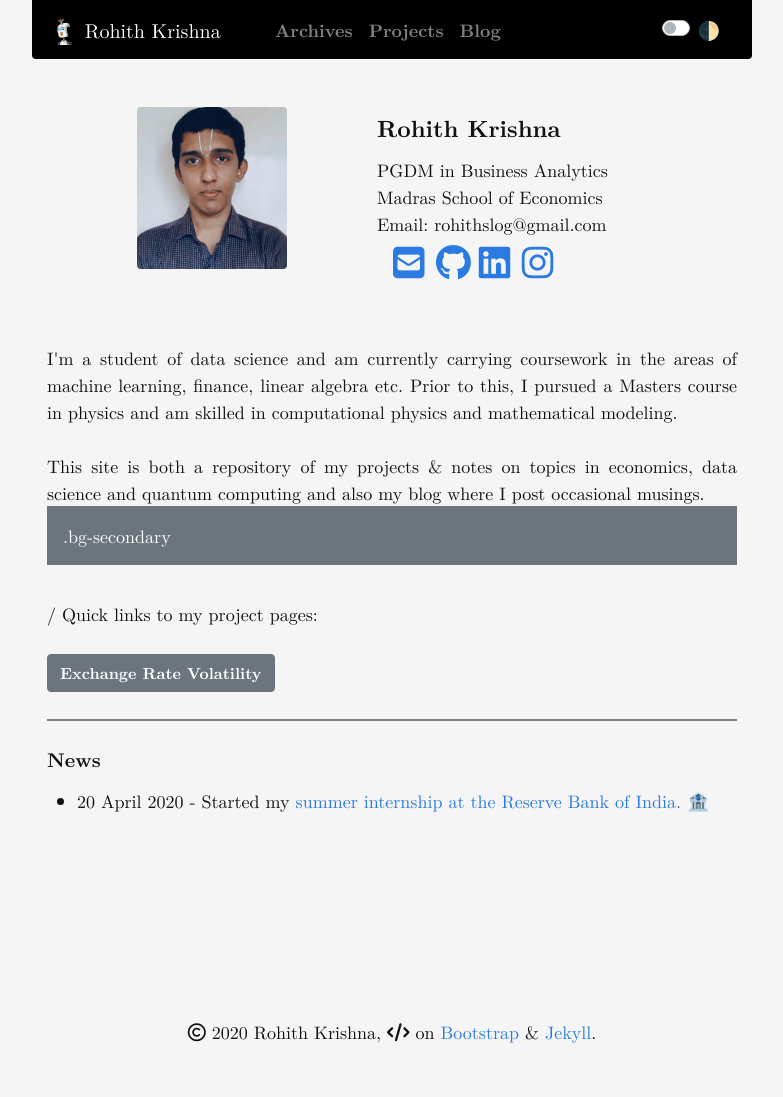
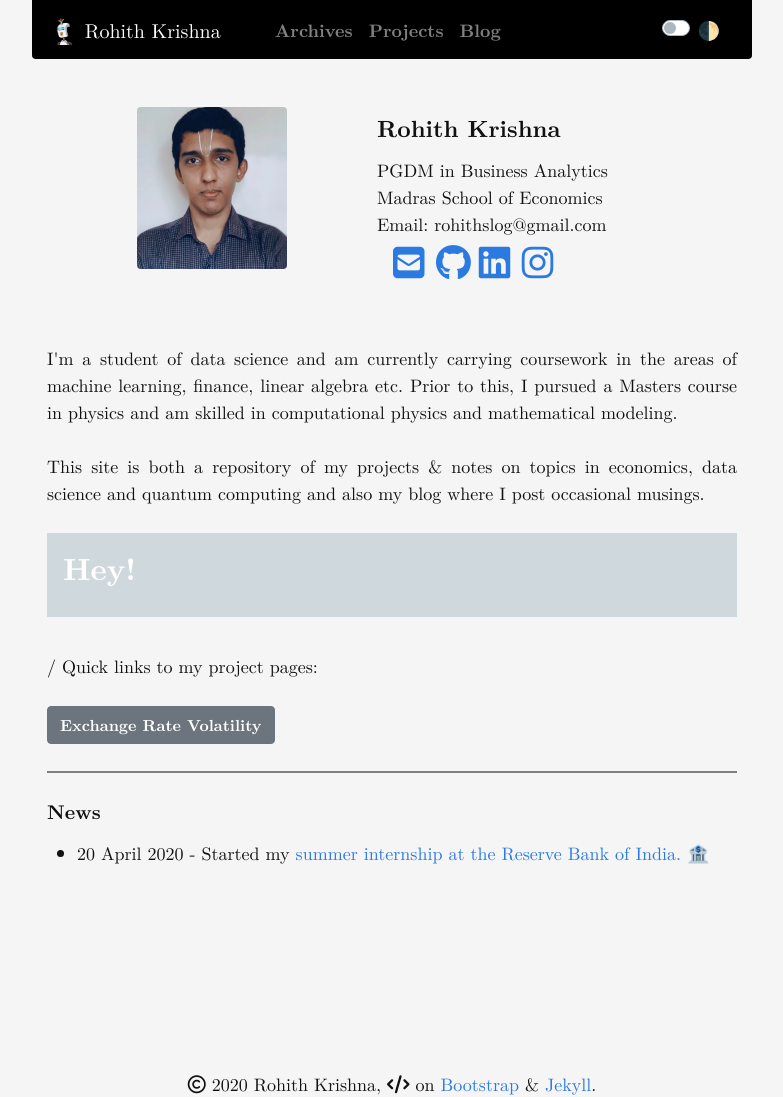
Before and after one commit to rohithmay/rohithmay.github.io, a Jekyll site: the page built from index.md, in a window 1280 px wide. Shown: the whole page, without its empty margins (248-1031 px from the left). Built offline with Jekyll 4.4.1, drawn with Linux system fonts in a browser that asks for light colours; nearby versions of some CDN libraries; a style sheet for code colours, icons or effects is not loaded; before the commit the page ends 1045 px from its top, so only the background shows below that.

Commit message:
Update index.md

```diff
--- a/index.md
+++ b/index.md
@@ -143,9 +143,16 @@ Template for latest updates here
 
                         I'm a student of data science and am currently carrying coursework in the areas of machine learning, finance, linear algebra etc.  Prior to this, I pursued a Masters course in physics and am skilled in computational physics and mathematical modeling. <br/><br/>
 
-                        This site is both a repository of my projects & notes on topics in economics, data science and quantum computing and also my blog where I post occasional musings. <br/>
+                        This site is both a repository of my projects & notes on topics in economics, data science and quantum computing and also my blog where I post occasional musings. <br/> <br/>
 
-                        <div class="p-3 mb-2 bg-secondary text-white">.bg-secondary</div> <br>/
+                        <div class="p-3 mb-2 text-white" style = "background-color: #CFD8DC;">
+
+                       <h1>  Hey! </h1>
+
+
+                        </div> <br>/
+
+
 
                         Quick links to my project pages:<br/><br/>
 
```
